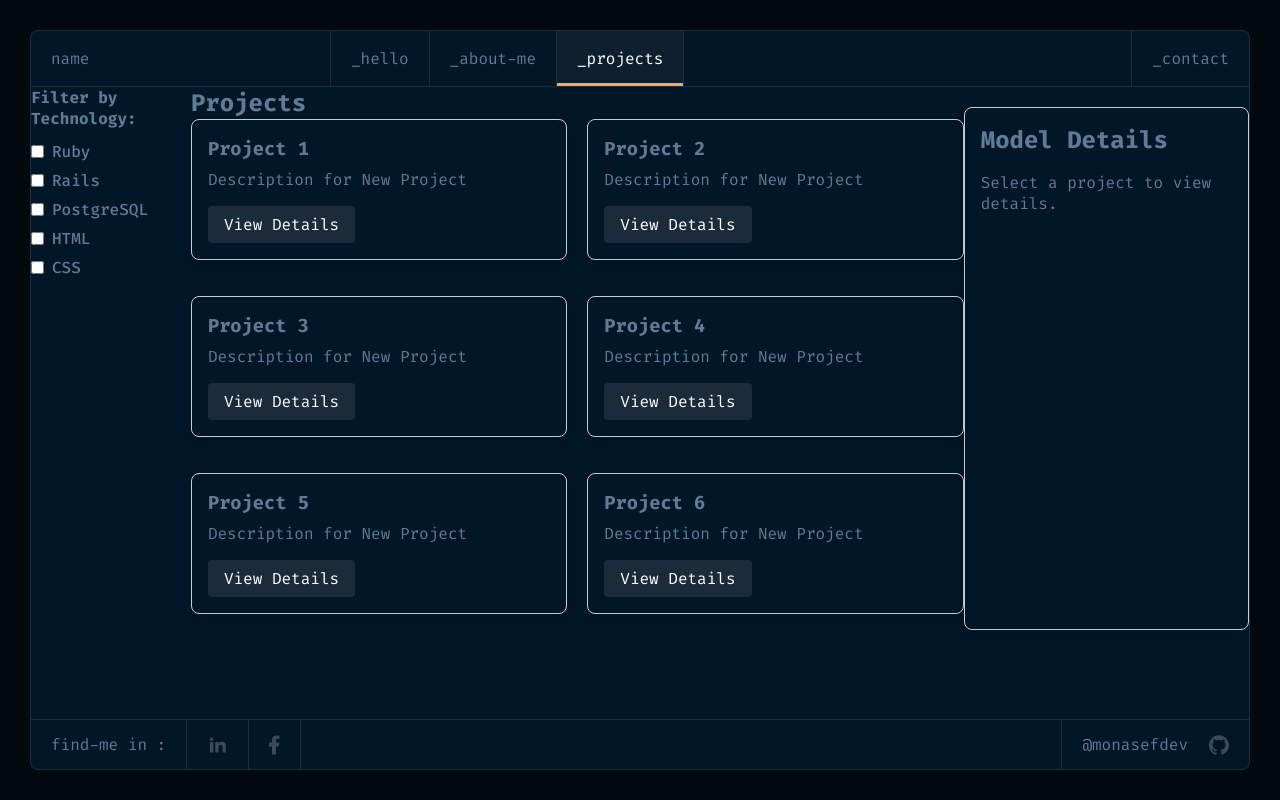
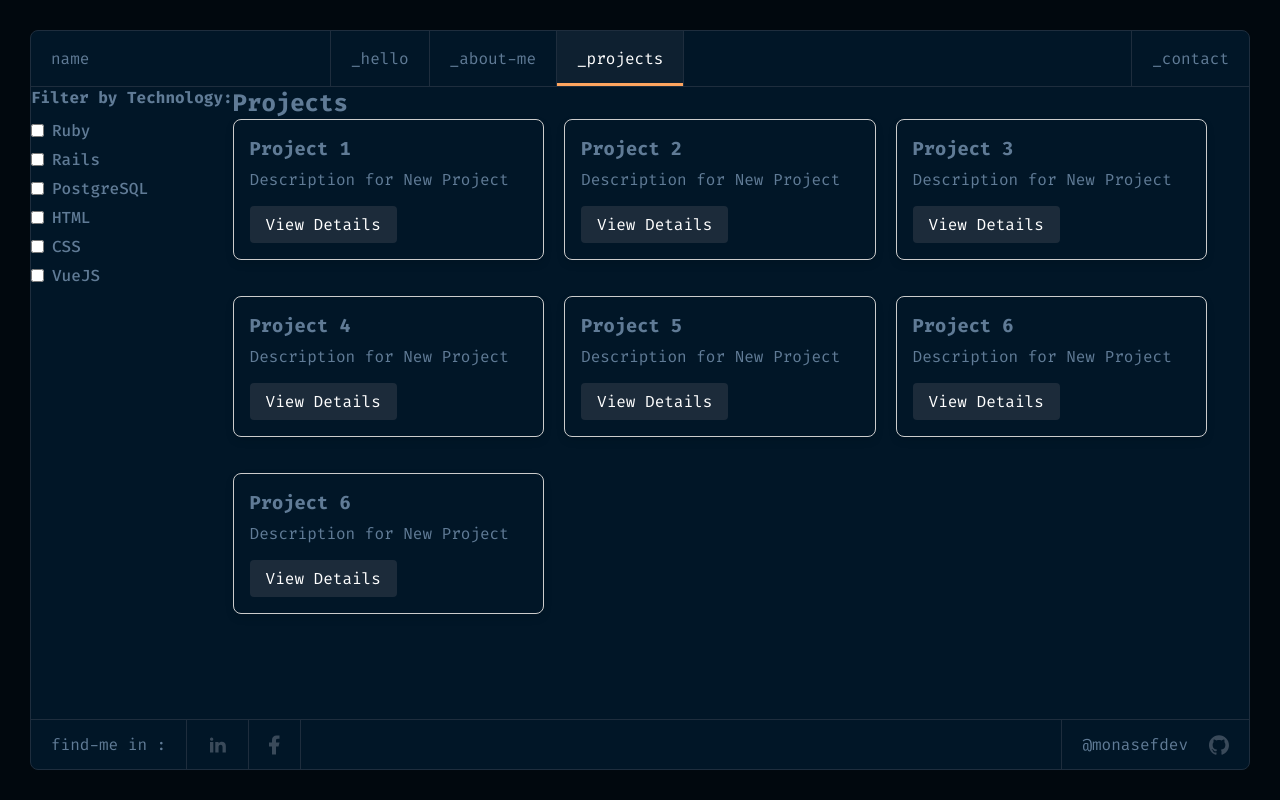
Before and after one commit to MonasefDev/My-portfolio, a React (Vite) app: page /projects in a window 1280 px wide. Built offline with nearby package versions, Linux system fonts and the light colour scheme.

Commit message:
Add Modal Functionality and Close Button

```diff
--- a/db/data.json
+++ b/db/data.json
@@ -70,5 +70,17 @@
         "images": ["new_img1", "new_img2"],
         "github_link": "https://github.com/new_project",
         "live_link": "https://new_project.com"
+    },
+    {
+        "id": 7,
+        "title": "Project 6",
+        "description": "Description for New Project",
+        "details": "Details for New Project",
+        "poster_img": "new_img.jpg",
+        "technologies": ["Ruby", "VueJS", "PostgreSQL"],
+        "features": ["new_feat1", "new_feat2"],
+        "images": ["new_img1", "new_img2"],
+        "github_link": "https://github.com/new_project",
+        "live_link": "https://new_project.com"
     }
 ]
--- a/src/features/projects/ModelDetails.jsx
+++ b/src/features/projects/ModelDetails.jsx
@@ -32,7 +32,7 @@ const DetailsContainer = styled.div`
 
 `;
 
-function ModelDetails({ selectedProject }) {
+function ModelDetails({ selectedProject, onCloseModal }) {
   return (
     <DetailsContainer>
       <h2 className="details-heading">Model Details</h2>
@@ -63,6 +63,9 @@ function ModelDetails({ selectedProject }) {
       ) : (
         <p className="details-paragraph">Select a project to view details.</p>
       )}
+      <button className="details-link" onClick={() => onCloseModal(false)}>
+        Close
+      </button>
     </DetailsContainer>
   );
 }
--- a/src/features/projects/ProjectCard.jsx
+++ b/src/features/projects/ProjectCard.jsx
@@ -30,9 +30,10 @@ const CardContainer = styled.div`
   }
 `;
 
-function ProjectCard({ project, onSelectProject }) {
+function ProjectCard({ project, onSelectProject, onToggleModal }) {
   const handleProjectSelect = () => {
     onSelectProject(project);
+    onToggleModal(true);
   };
 
   return (
--- a/src/features/projects/ProjectList.jsx
+++ b/src/features/projects/ProjectList.jsx
@@ -12,13 +12,13 @@ width: 80%;
 }
 `;
 
-const ProjectList = ({ projects, onSelectProject }) => (
+const ProjectList = ({ projects, onSelectProject, onToggleModal }) => (
   <ListContainer>
     <h2 className="title">Projects</h2>
     <ul className="project-list">
       {projects.map((project) => (
         <li key={project.id} className="project-item">
-          <ProjectCard project={project} onSelectProject={onSelectProject} />
+          <ProjectCard project={project} onSelectProject={onSelectProject} onToggleModal={onToggleModal}/>
         </li>
       ))}
     </ul>
--- a/src/pages/Projects.jsx
+++ b/src/pages/Projects.jsx
@@ -10,6 +10,7 @@ const ContainerProjects = styled.div`
 `;
 
 function Projects() {
+  const [isModalVisible, setIsModalVisible] = useState(false);
   const [projects, setProjects] = useState([]);
   const [selectedProject, setSelectedProject] = useState(null);
   const [filteredTechnologies, setFilteredTechnologies] = useState([]);
@@ -43,11 +44,21 @@ function Projects() {
       filteredTechnologies.length === 0 || filteredTechnologies.every((tech) => project.technologies.includes(tech))
   );
 
+   const handleToggleModal = (isVisible) => {
+    setIsModalVisible(isVisible);
+  };
+
   return (
     <ContainerProjects>
       <FilterTechnologies technologies={allTechnologies} onFilterChange={handleFilterChange} />
-      <ProjectList projects={filteredProjects} onSelectProject={handleSelectProject} />
-      <ModelDetails selectedProject={selectedProject} />
+      <ProjectList
+        projects={filteredProjects}
+        onSelectProject={handleSelectProject}
+        onToggleModal={handleToggleModal}
+      />
+      {isModalVisible && (
+        <ModelDetails selectedProject={selectedProject} onCloseModal={() => handleToggleModal(false)} />
+      )}
     </ContainerProjects>
   );
 }
```
